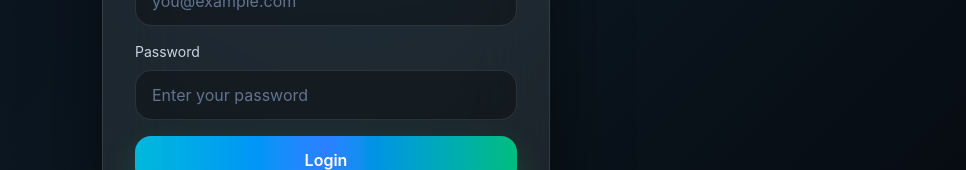
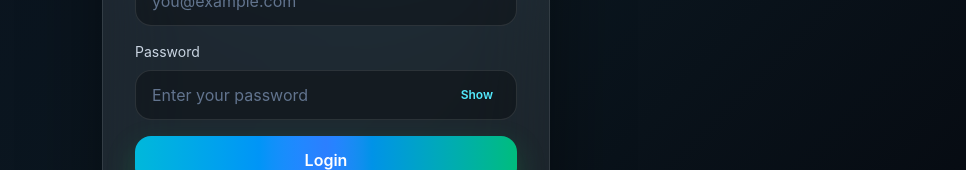
Before and after one commit to Tanyagoyal14/sem_4_project, a React (Vite) app in the folder frontend/: page /login in a window 1280 px wide. Shown: the part 352-522 px from the top of the page, without its empty margins (314-1280 px from the left). Built offline with nearby package versions, Linux system fonts and the light colour scheme; no server answers.

Commit message:
password show

```diff
--- a/frontend/src/pages/Login.tsx
+++ b/frontend/src/pages/Login.tsx
@@ -24,6 +24,7 @@ function Login() {
   const [mode, setMode] = useState<"login" | "signup">("login")
   const [email, setEmail] = useState("")
   const [password, setPassword] = useState("")
+  const [showPassword, setShowPassword] = useState(false)
   const [loading, setLoading] = useState(false)
   const [error, setError] = useState("")
 
@@ -109,17 +110,26 @@ function Login() {
 
           <div>
             <label className="mb-2 block text-sm text-slate-300">Password</label>
+            <div className="relative">
               <input
-              type="password"
+                type={showPassword ? "text" : "password"}
                 value={password}
                 onChange={(e) => setPassword(e.target.value)}
-              className="w-full rounded-2xl border border-white/10 bg-black/30 px-4 py-3 text-white outline-none transition placeholder:text-slate-500 focus:border-cyan-400"
+                className="w-full rounded-2xl border border-white/10 bg-black/30 px-4 py-3 pr-24 text-white outline-none transition placeholder:text-slate-500 focus:border-cyan-400"
                 placeholder="Enter your password"
                 required
                 minLength={8}
                 pattern="^(?=.*[A-Za-z])(?=.*\d)(?=.*[^A-Za-z0-9]).{8,}$"
                 title="Password must be at least 8 characters and include letters, numbers, and a special character."
               />
+              <button
+                type="button"
+                onClick={() => setShowPassword((value) => !value)}
+                className="absolute right-3 top-1/2 -translate-y-1/2 rounded-full px-3 py-1 text-xs font-semibold text-cyan-300 transition hover:bg-white/10 hover:text-cyan-200"
+              >
+                {showPassword ? "Hide" : "Show"}
+              </button>
+            </div>
             {mode === "signup" && (
               <p className="mt-2 text-xs text-slate-400">
                 Use at least 8 characters with letters, numbers, and a special character.
```
Lines whose indentation alone changed are shown as unchanged.
